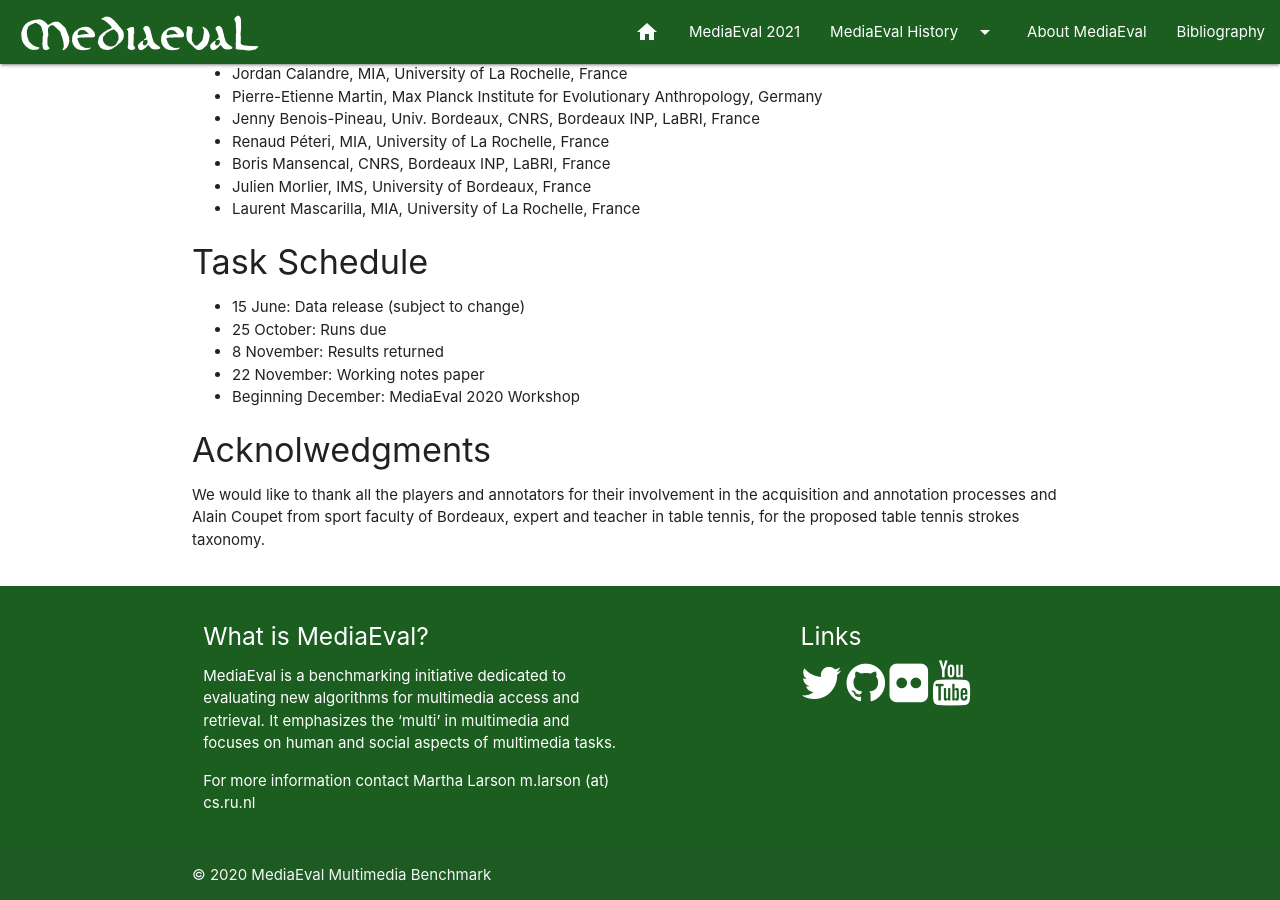
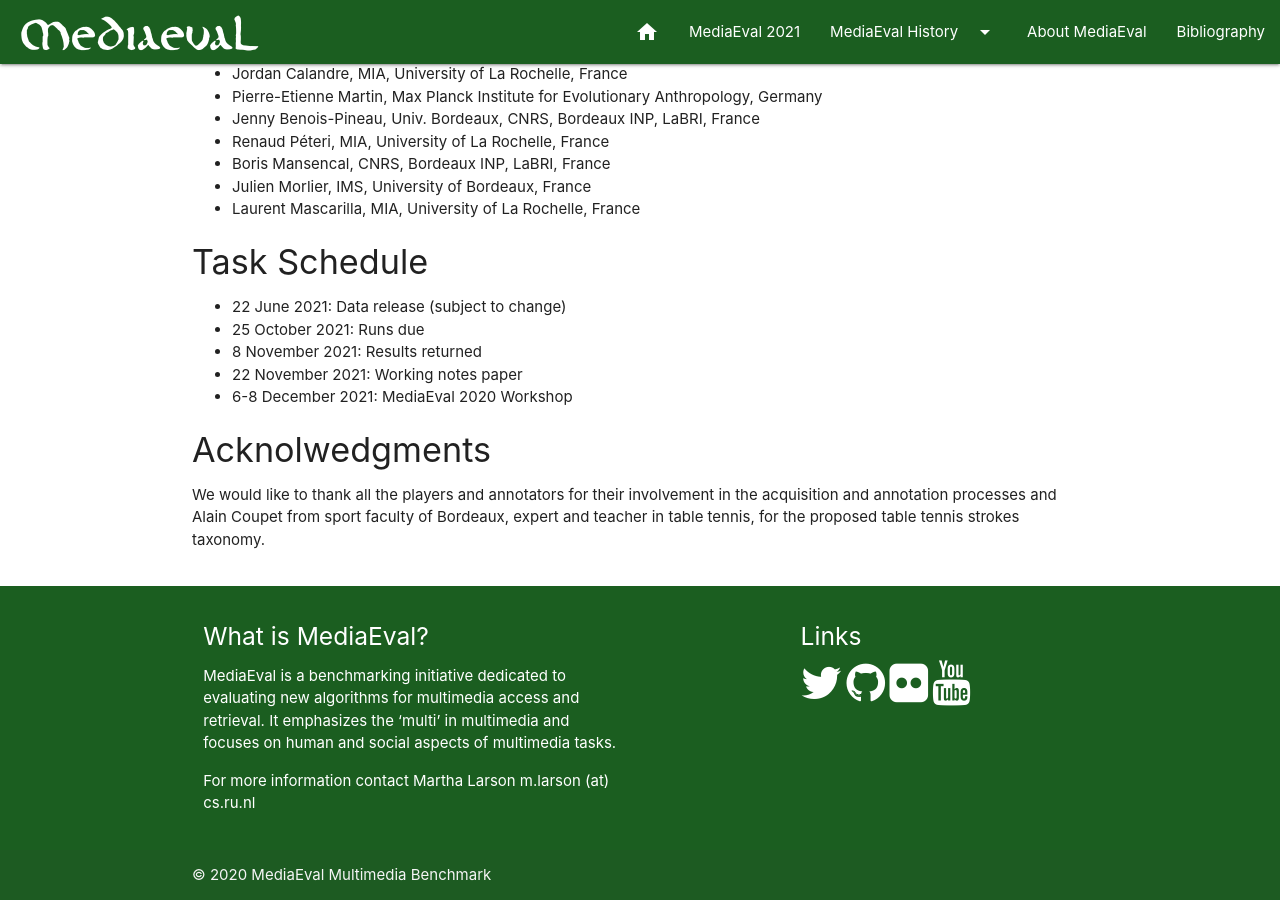
Before and after one commit to multimediaeval/multimediaeval.github.io, a Jekyll site: the page built from _editions/2021/tasks/sportsvideo.md, in a window 1280 px wide and 900 px high, scrolled down 2382 px. Built offline with Jekyll 4.4.1, drawn with Linux system fonts in a browser that asks for light colours.

Commit message:
Update sportsvideo.md
Update workshop date

```diff
--- a/_editions/2021/tasks/sportsvideo.md
+++ b/_editions/2021/tasks/sportsvideo.md
@@ -75,11 +75,11 @@ You can email us directly at mediaeval.sport.task (at) diff.u-bordeaux.fr
 * Laurent Mascarilla, MIA, University of La Rochelle, France
 
 #### Task Schedule
-* 15 June: Data release (subject to change) <!-- # Replace XX with your date. We suggest setting the date in June-July-->
-* 25 October: Runs due <!-- # Replace XX with your date. We suggest setting enough time in order to have enough time to assess and return the results by the Results returned deadline-->
-* 8 November: Results returned  <!-- Replace XX with your date. Latest possible should be 15 November-->
-* 22 November: Working notes paper  <!-- Fixed. Please do not change. Exact date to be decided-->
-* Beginning December: MediaEval 2020 Workshop <!-- Fixed. Please do not change. Exact date to be decided-->
+* 22 June 2021: Data release (subject to change) <!-- # Replace XX with your date. We suggest setting the date in June-July-->
+* 25 October 2021: Runs due <!-- # Replace XX with your date. We suggest setting enough time in order to have enough time to assess and return the results by the Results returned deadline-->
+* 8 November 2021: Results returned  <!-- Replace XX with your date. Latest possible should be 15 November-->
+* 22 November 2021: Working notes paper  <!-- Fixed. Please do not change. Exact date to be decided-->
+* 6-8 December 2021: MediaEval 2020 Workshop <!-- Fixed. Please do not change. Exact date to be decided-->
 
 #### Acknolwedgments
 We would like to thank all the players and annotators for their involvement in the acquisition and annotation processes and Alain Coupet from sport faculty of Bordeaux, expert and teacher in table tennis, for the proposed table tennis strokes taxonomy.
```
